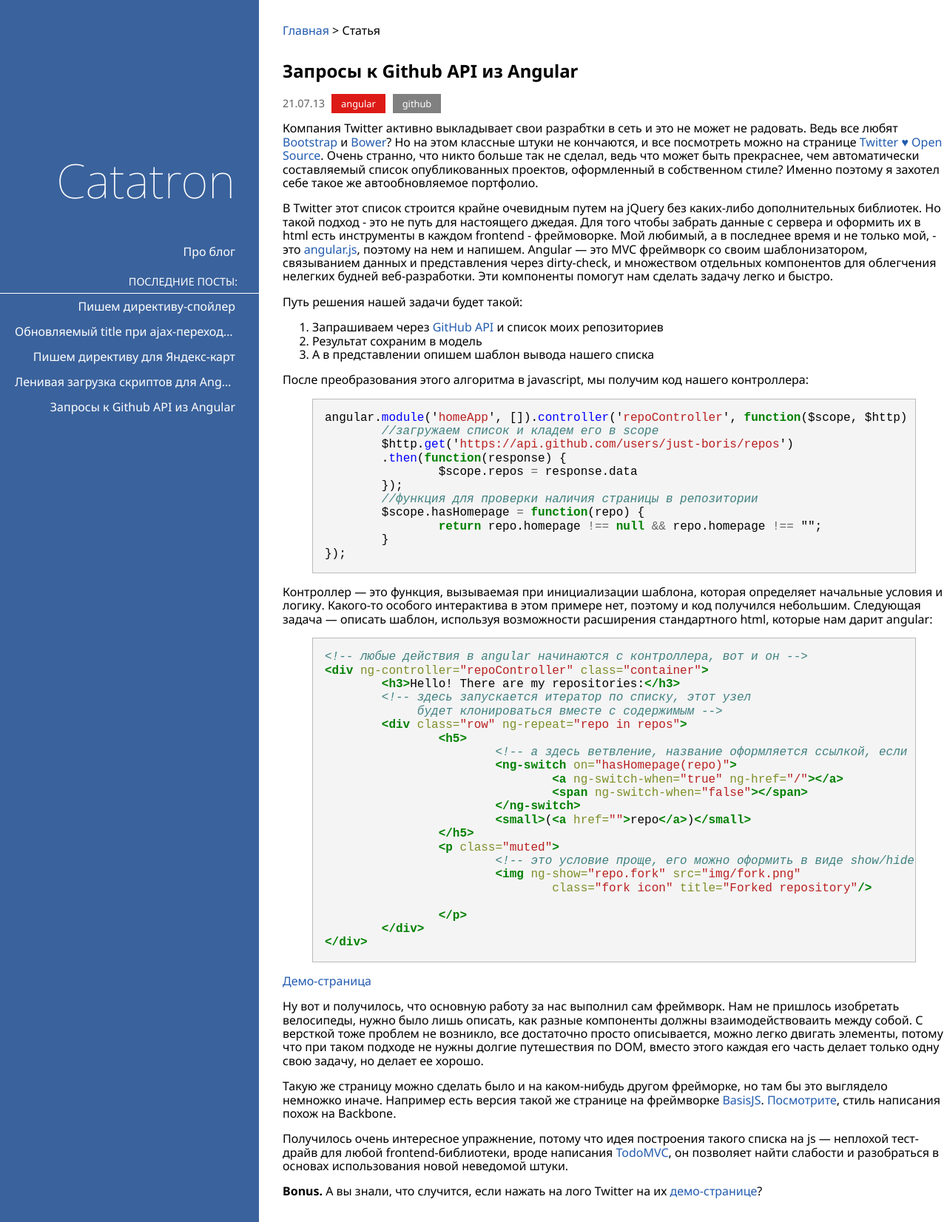
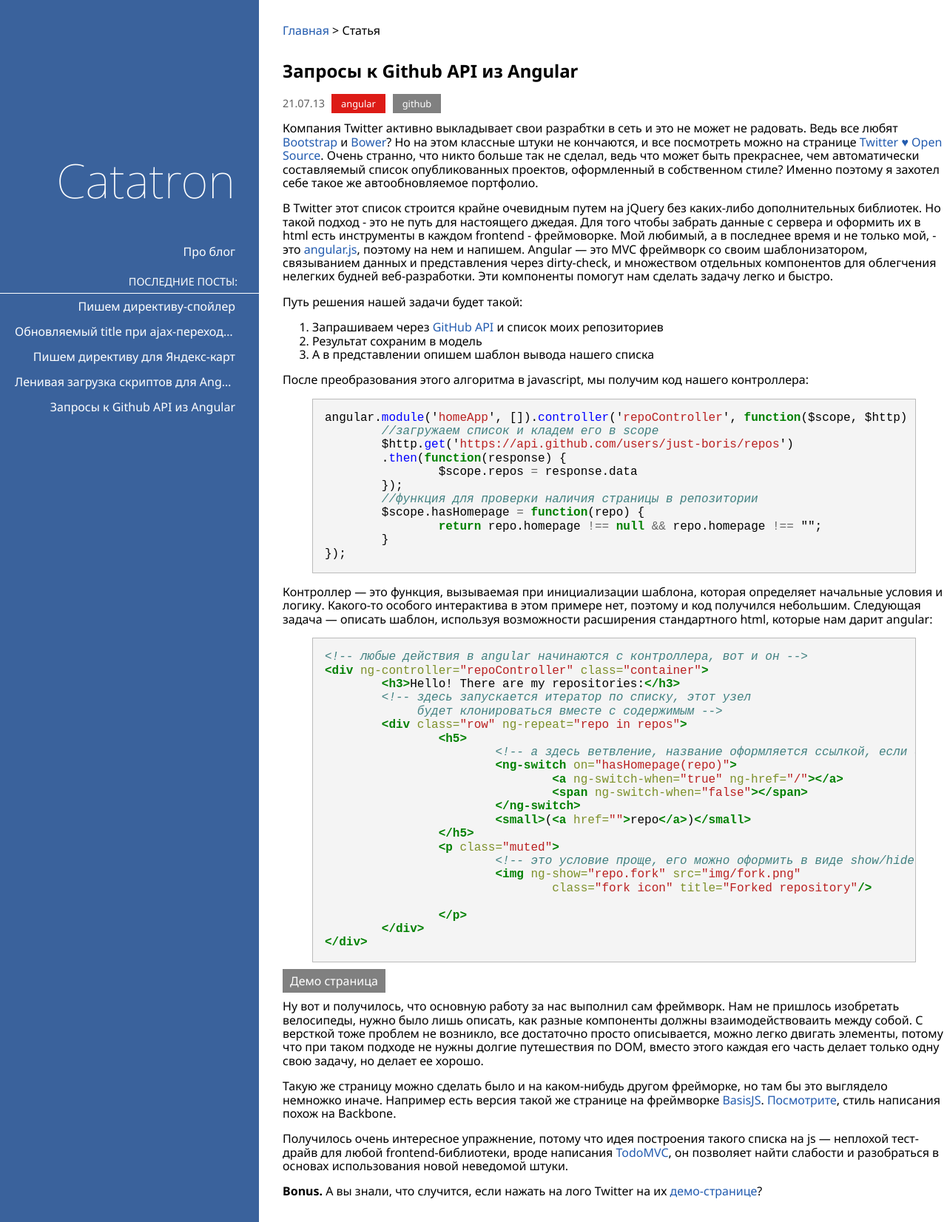
Before and after one commit to just-boris/blog, a Jekyll site: the page built from _posts/2013-07-21-angular-repo-list.md, in a window 1280 px wide. Shown: the whole page at 74% size. Built offline with Jekyll 4.4.1, drawn with Linux system fonts in a browser that asks for light colours; nearby versions of some CDN libraries; Markdown is read by kramdown in place of the engine named in the settings; comment, search, counter and statistics services are not loaded.

Commit message:
Красивая кнопка watch-demo

```diff
--- a/_posts/2013-07-21-angular-repo-list.md
+++ b/_posts/2013-07-21-angular-repo-list.md
@@ -55,7 +55,7 @@ angular.module('homeApp', []).controller('repoController', function($scope, $htt
 </div>
 {% endhighlight %}
 
-[Демо-страница](/)
+<a class="watch-demo" href="/">Демо страница</a>
 
 Ну вот и получилось, что основную работу за нас выполнил сам фреймворк. Нам не пришлось изобретать велосипеды, нужно было лишь описать, как разные компоненты должны взаимодействоваить между собой. С версткой тоже проблем не возникло, все достаточно просто описывается, можно легко двигать элементы, потому что при таком подходе не нужны долгие путешествия по DOM, вместо этого каждая его часть делает только одну свою задачу, но делает ее хорошо.
 
--- a/css/style.css
+++ b/css/style.css
@@ -167,6 +167,16 @@ a:hover {
 	background: #5aba59;
 }
 
+a.watch-demo {
+	padding: 5px 10px;
+	background: #808080;
+	color: #FFF;
+	text-decoration: none;
+}
+.watch-demo:hover {
+	opacity: 0.7;
+}
+
 .highlight {
 	background: #F4F4F4;
 	border: 1px solid #BBB;
```
Also changed, not shown: _posts/2013-07-22-angular-lazy-script-loading.md (+1 -1 lines), _posts/2013-07-25-article-cut.md (+1 -1 lines).
